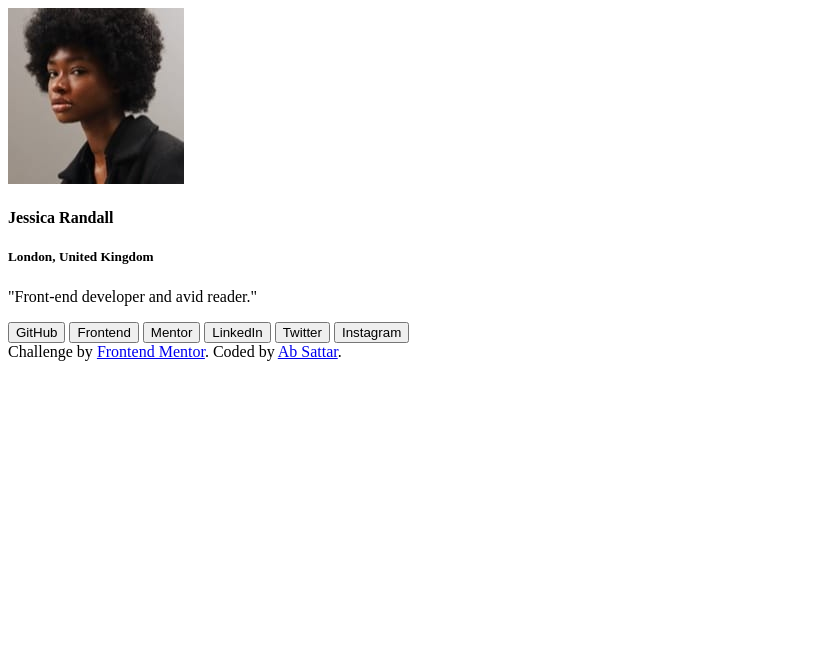
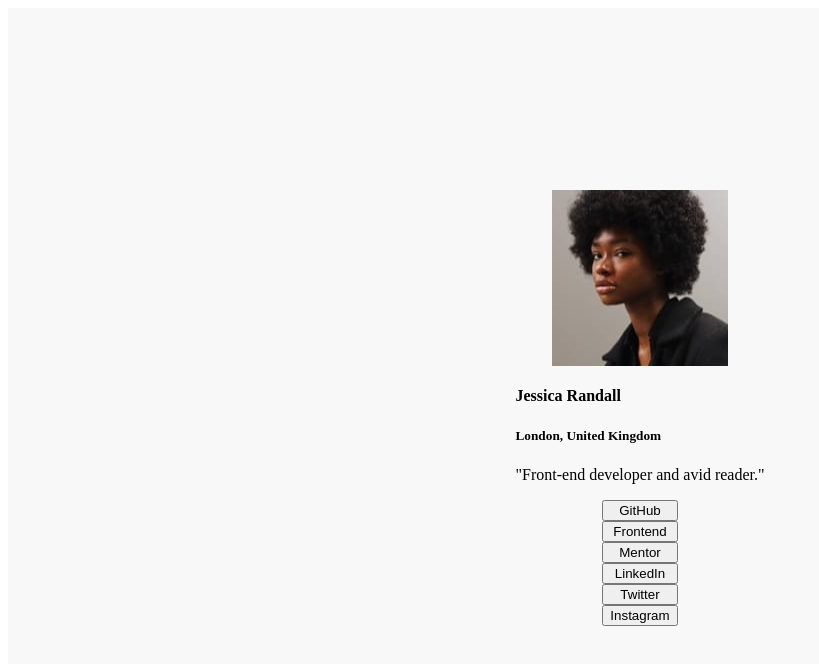
Before and after one commit to mabsattar/SocialLinks-Profile, a plain HTML site: page index.html in a window 1280 px wide. Shown: the whole page, without its empty margins (0-819 px from the left). Drawn offline with Linux system fonts and the light colour scheme.

Commit message:
initialized css

```diff
--- a/index.html
+++ b/index.html
@@ -14,17 +14,17 @@
 
     <title>Frontend Mentor | Social links profile</title>
 
-    <link rel="stylesheet" href="css/style.css" />
+    <link rel="stylesheet" href="style.css" />
   </head>
   <body>
-    <div>
+    <main class="card">
       <img src="assets/images/avatar-jessica.jpeg" alt="Jessica Randall" />
       <hgroup>
         <h4>Jessica Randall</h4>
         <h5>London, United Kingdom</h5>
         <p>"Front-end developer and avid reader."</p>
       </hgroup>
-      <div>
+      <div class="buttons">
         <button>GitHub</button>
         <button>Frontend</button>
         <button>Mentor</button>
@@ -32,14 +32,13 @@
         <button>Twitter</button>
         <button>Instagram</button>
       </div>
-    </div>
-
-    <div class="attribution">
-      Challenge by
-      <a href="https://www.frontendmentor.io?ref=challenge" target="_blank"
-        >Frontend Mentor</a
-      >. Coded by
-      <a href="https://www.frontendmentor.io/profile/mabsattar">Ab Sattar</a>.
-    </div>
+      <!-- <div class="attribution">
+        Challenge by
+        <a href="https://www.frontendmentor.io?ref=challenge" target="_blank"
+          >Frontend Mentor</a
+        >. Coded by
+        <a href="https://www.frontendmentor.io/profile/mabsattar">Ab Sattar</a>.
+      </div> -->
+    </main>
   </body>
 </html>
--- /dev/null
+++ b/style.css
@@ -0,0 +1,14 @@
+.card {
+  display: flex;
+  justify-content: center;
+  align-items: center;
+  flex-direction: column;
+  height: 100vh;
+  background-color: #f8f8f8;
+}
+
+.buttons {
+  display: grid;
+  flex-wrap: wrap;
+  justify-content: center;
+}
```
